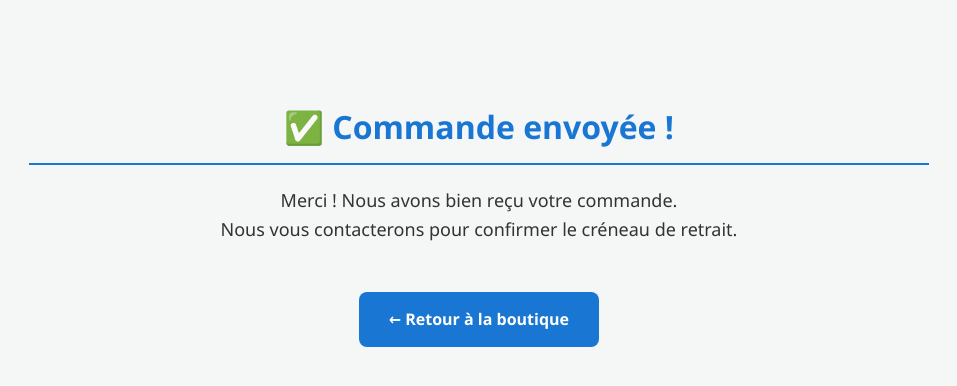
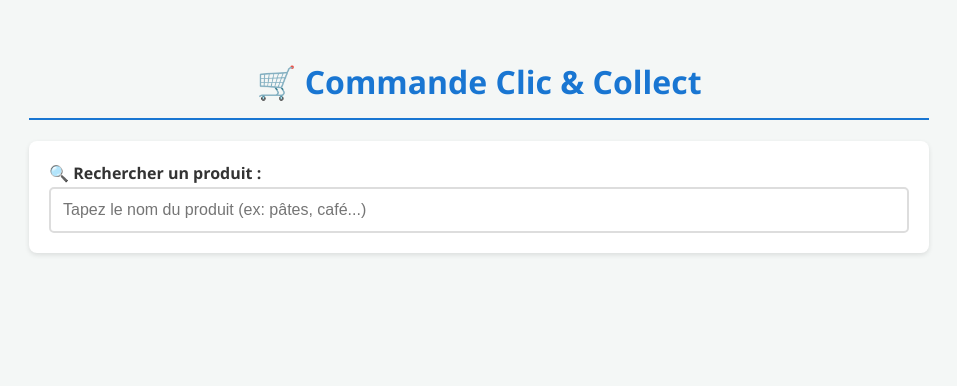
Before and after one commit to epiceriedelagacilly-wq/boutique, a plain HTML site: page index.html in a window 1280 px wide. Shown: the whole page, without its empty margins (161-1118 px from the left). Drawn offline with Linux system fonts and the light colour scheme.

Commit message:
Update index.html for Clic & Collect feature

```diff
--- a/index.html
+++ b/index.html
@@ -3,12 +3,16 @@
 <head>
     <meta charset="utf-8"/>
     <meta name="viewport" content="width=device-width,initial-scale=1"/>
-    <title>Commande envoyée - Épicerie de la Gacilly</title>
+    <title>Clic & Collect - Épicerie de la Gacilly</title>
     <link rel="stylesheet" href="style.css">
 </head>
-<body style="text-align:center; padding-top:60px;">
-    <h1>✅ Commande envoyée !</h1>
-    <p style="font-size:18px;">Merci ! Nous avons bien reçu votre commande.<br>Nous vous contacterons pour confirmer le créneau de retrait.</p>
-    <a href="index.html" style="display:inline-block; margin-top:30px; padding:15px 30px; background:#1976d2; color:white; border-radius:8px; text-decoration:none; font-weight:bold;">← Retour à la boutique</a>
-</body>
-</html>
+<body>
+
+    <h1>🛒 Commande Clic & Collect</h1>
+
+    <div class="search-box">
+        <label><strong>🔍 Rechercher un produit :</strong></label>
+        <input type="text" id="searchInput" placeholder="Tapez le nom du produit (ex: pâtes, café...)">
+    </div>
+
+    <form id="
```
